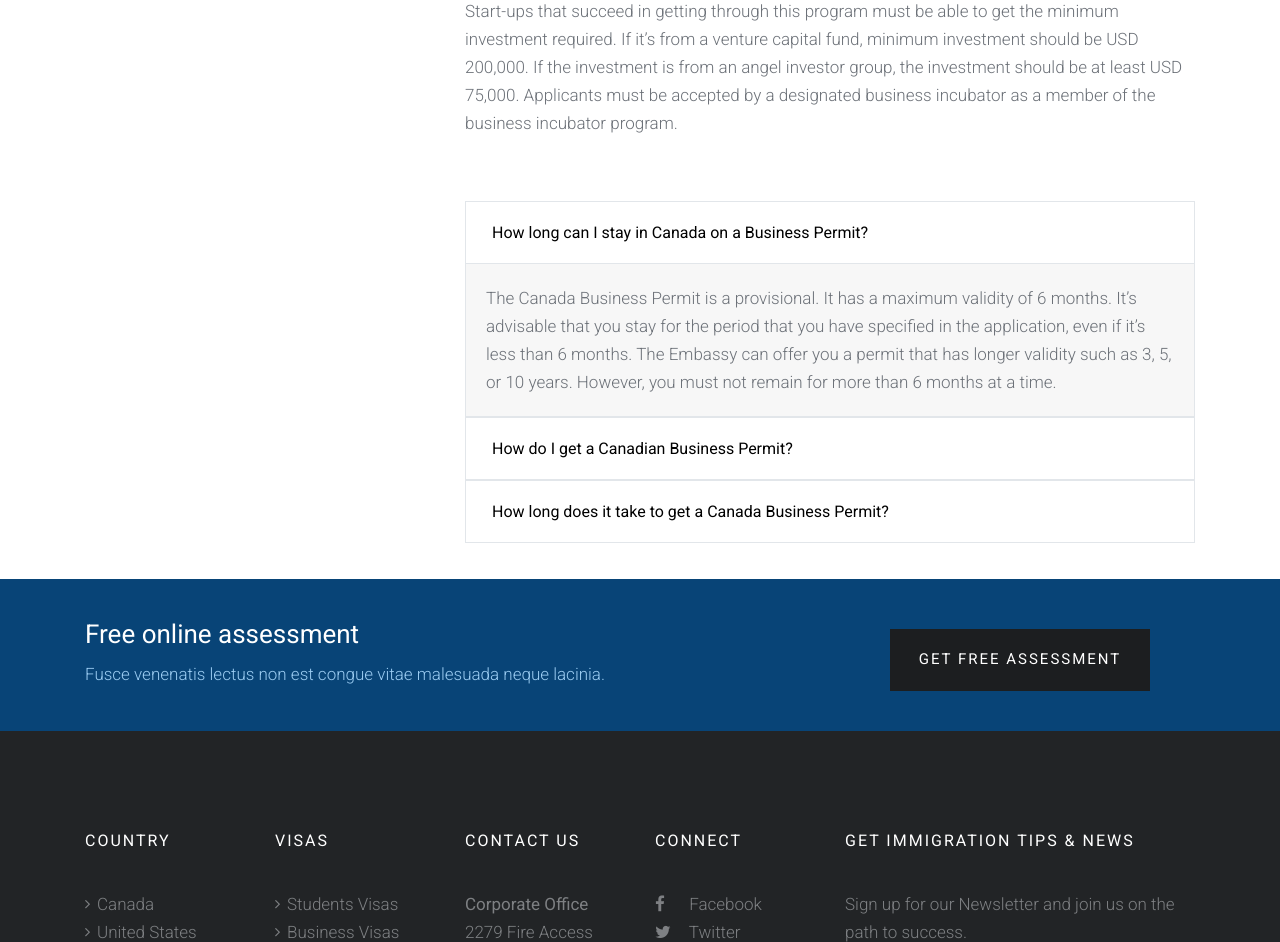
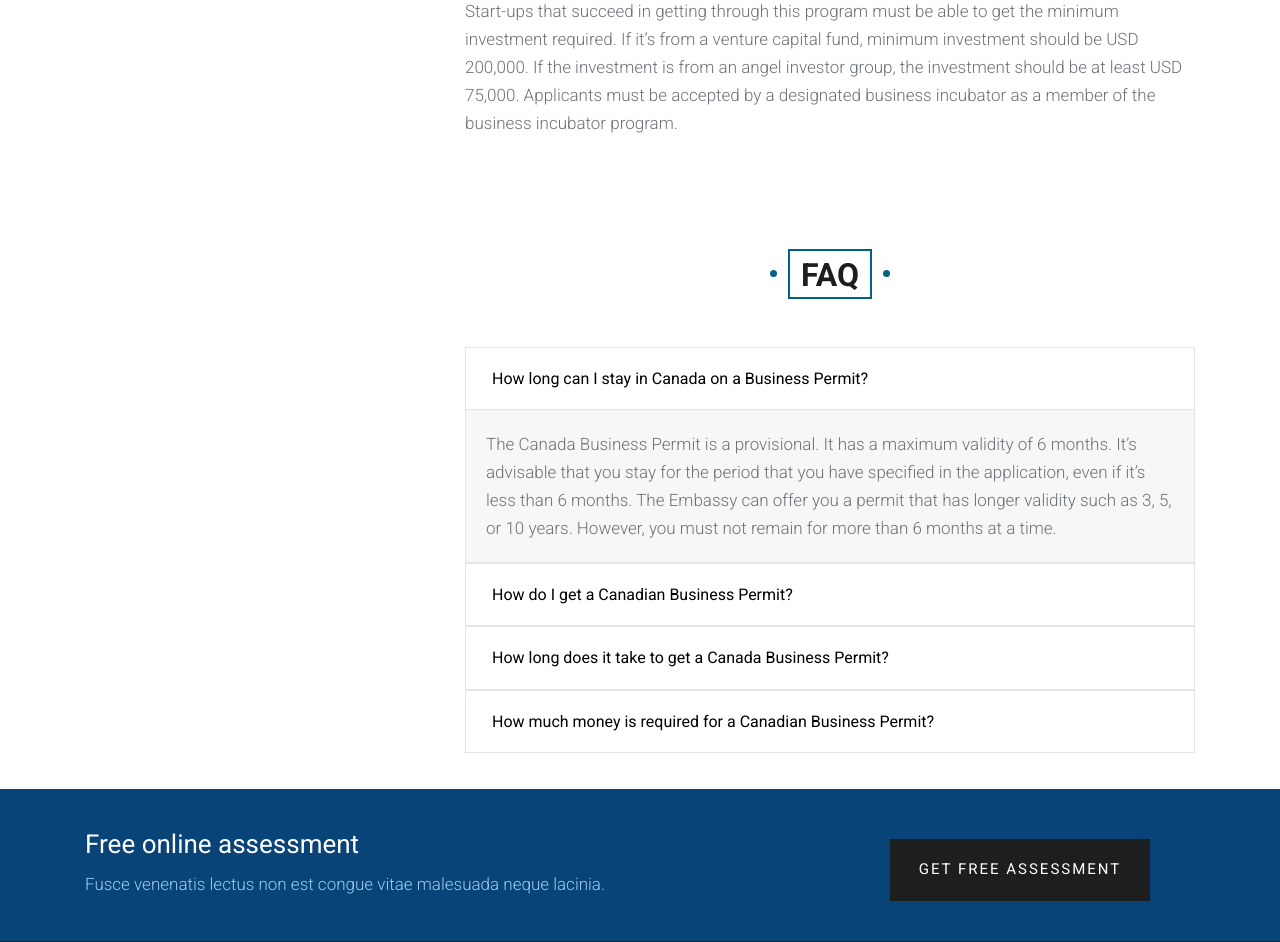
Before and after one commit to thespecialone1/visa, a PHP site: page /visa/business/canada/ in a window 1280 px wide. Shown: the part 2280-3222 px from the top of the page. Run offline with PHP 8.4, Linux system fonts and the light colour scheme.

Commit message:
ACCORDTION ADDED

```diff
--- a/visa/business/canada/index.php
+++ b/visa/business/canada/index.php
@@ -173,6 +173,11 @@ require("./../../../partials/header.php")
         <div class="col-12 col-md-4">
         </div>
         <div class="col-12 col-md-8 my-2">
+        <div class="wrap-heading-squared my-5">
+        <div class="heading-squared">
+            <h1>FAQ</h1>
+        </div>
+    </div>
             <div id="accordion">
                 <div class="card-accordion">
                     <div class="card-accordion-header" id="headingOne">
@@ -252,6 +257,21 @@ require("./../../../partials/header.php")
                         </div>
                     </div>
                 </div>
+
+                <div class="card-accordion">
+                    <div class="card-accordion-header" id="headingFour">
+                        <h5 class="mb-0">
+                            <button class="collapsed" data-toggle="collapse" data-target="#collapseFour" aria-expanded="false" aria-controls="collapseFour">
+                            How much money is required for a Canadian Business Permit?
+                            </button>
+                        </h5>
+                    </div>
+                    <div id="collapseFour" class="collapse" aria-labelledby="headingFour" data-parent="#accordion" style="">
+                        <div class="card-accordion-body">
+                            <p>Canada has diverse programs under Provincial Business Immigration that are a great option over investment immigration. The minimum investment required is often as less as CAD $100,000.</p>
+                        </div>
+                    </div>
+                </div>
             </div>
 
         </div>
```
